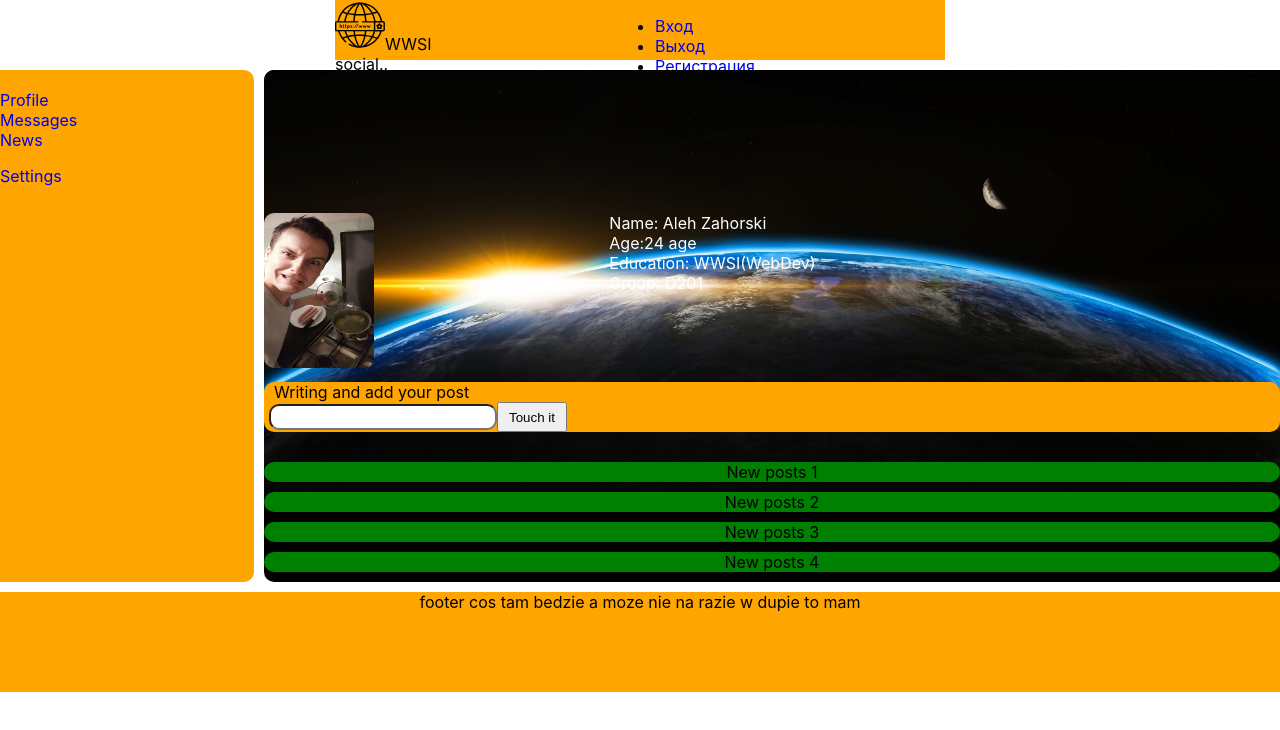
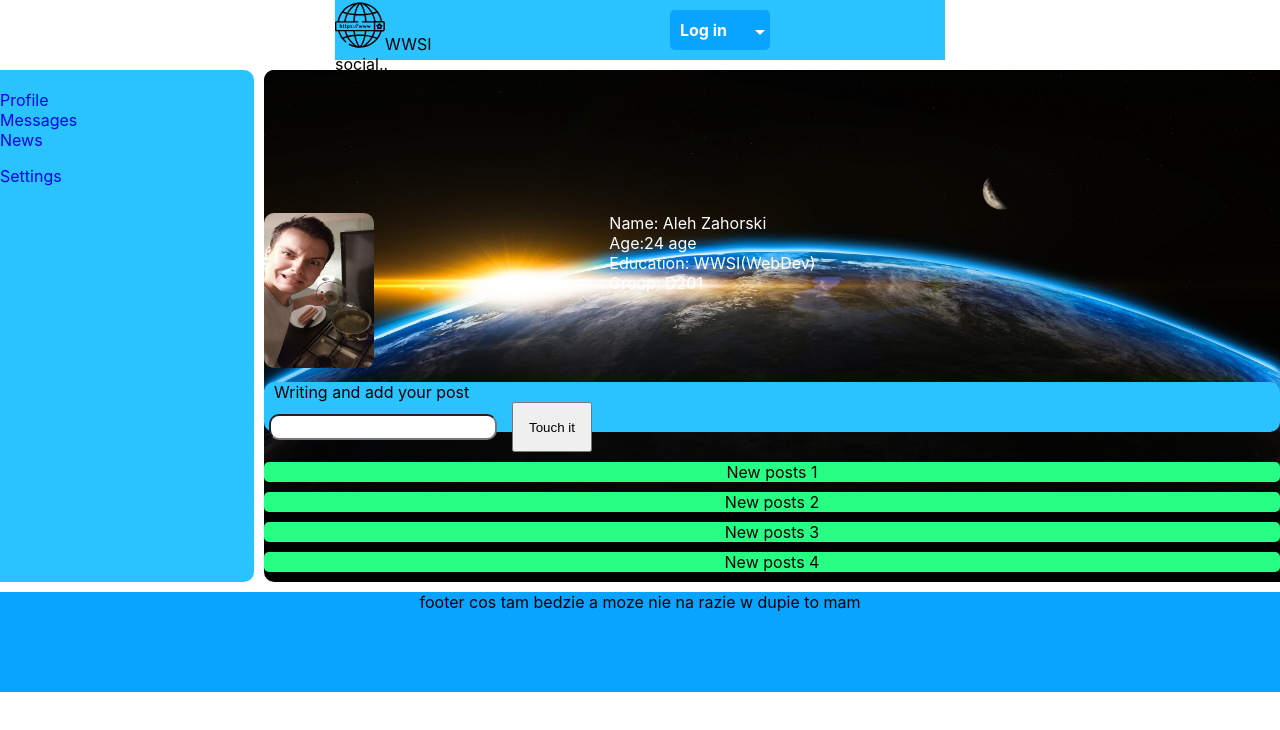
Before and after one commit to AlehZahorski/wwsiSocial, a React (Create React App) app: page / in a window 1280 px wide. Shown: the top 730 px of the page. Built offline with nearby package versions, Linux system fonts and the light colour scheme.

Commit message:
Made some changes

```diff
--- a/src/App.css
+++ b/src/App.css
@@ -18,11 +18,11 @@ grid-gap: 10px;
 }
 .headerQ{
   grid-area: header;
-  background-color: orange;
+  background-color: #2BC3FF;
 }
 .leftmenu{
 grid-area: lmenu;
-background-color: orange;
+background-color: #2BC3FF;
 border-top-right-radius: 10px;
 border-bottom-right-radius: 10px;
 }
@@ -40,7 +40,7 @@ border-bottom-left-radius: 10px;
 }
 .footer{
 grid-area: footer;
-background-color: orange;
+background-color: #08A4FF;
 text-align: center;
 height: 100px;
 }
@@ -55,8 +55,9 @@ height: 100px;
   border-radius: 10px;
 }
 .buttonaddpost{
-  width: 70px;
-  height: 30px;
+  margin-left: 15px;
+  width: 80px;
+  height: 50px;
 }
 a{
   text-decoration: none;
@@ -84,6 +85,9 @@ a{
 
 
 /* Стили кнопки выпадающего меню*/
-#sidebar{
-  margin-left: 120px;
+.Dropdown{
+  margin-left: 180px;
+  margin-top: 20px;
+  width: 100px;
+  height: 100px;
 }
--- /dev/null
+++ b/src/DropMenu/dropdown.js
@@ -0,0 +1,57 @@
+import React from 'react';
+import './style.css';
+
+
+class Dropdown extends React.Component {
+constructor(){
+ super();
+
+ this.state = {
+       displayMenu: false,
+     };
+
+  this.showDropdownMenu = this.showDropdownMenu.bind(this);
+  this.hideDropdownMenu = this.hideDropdownMenu.bind(this);
+
+};
+
+showDropdownMenu(event) {
+    event.preventDefault();
+    this.setState({ displayMenu: true }, () => {
+    document.addEventListener('click', this.hideDropdownMenu);
+    });
+  }
+
+  hideDropdownMenu() {
+    this.setState({ displayMenu: false }, () => {
+      document.removeEventListener('click', this.hideDropdownMenu);
+    });
+
+  }
+
+  render() {
+    return (
+        <div  className="dropdown" style = {{background:"red",width:"100px"}} >
+         <div className="button" onClick={this.showDropdownMenu}> Log in </div>
+
+          { this.state.displayMenu ? (
+
+          <ul>
+
+         <li><a className="active" href="#">Log in</a></li>
+         <li><a href="#">Regestration</a></li>
+         <li><a href="#">Log out</a></li>
+          </ul>
+        ):
+        (
+          null
+        )
+        }
+
+       </div>
+
+    );
+  }
+}
+
+export default Dropdown;
--- /dev/null
+++ b/src/DropMenu/style.css
@@ -0,0 +1,57 @@
+.dropdown {
+     position: relative;
+     display: inline-block;
+     margin-top: 10px;
+     margin-left: 175px;
+}
+ ul {
+     list-style-type: none;
+     margin: 0;
+     padding: 0;
+     top:45px;
+     right:0px;
+     width: 110px;
+     background-color: white;
+     font-weight:bold;
+     position: absolute;
+
+
+}
+ li a {
+     color: black;
+     text-decoration: none;
+}
+ li {
+     padding: 5px 5px;
+     border-bottom: 1px solid #e5e5e5;
+     text-align: center;
+}
+ li:last-child {
+     border-bottom: none;
+}
+ li:hover {
+     background-color: #e5e5e5;
+     color: white;
+}
+ .button{
+     width:80px;
+     height:20px;
+     background-color: #08A4FF ;
+     padding:10px;
+     border-radius:5px;
+     font-weight:bold;
+     color:white;
+}
+
+
+
+.button:before{
+    content:"";
+    position:absolute;
+    width:0px;
+    height:0px;
+    border: 5px solid;
+    border-color: white transparent transparent transparent;
+    right:5px;
+    top:20px;
+}
--- a/src/MainMenu.css
+++ b/src/MainMenu.css
@@ -45,7 +45,7 @@ grid-gap: 10px;
 .AddPosts{
   text-align: left;
   grid-area: AddPosts;
-  background-color: orange;
+  background-color: #2BC3FF;
   border-radius: 10px;
   margin-bottom: 10px;
   height: 50px;
@@ -53,26 +53,26 @@ grid-gap: 10px;
 .NewPosts{
   text-align: center;
   grid-area: NewPosts;
-  background-color: green;
-  border-radius: 10px;
+  background-color: #26FF84;
+  border-radius: 5px;
   margin-top: 10px;
 }
 .NewPosts2{
   text-align: center;
   grid-area: NewPosts2;
-  background-color: green;
-  border-radius: 10px;
+  background-color: #26FF84;
+  border-radius: 5px;
 }
 .NewPosts3{
   text-align: center;
   grid-area: NewPosts3;
-  background-color: green;
-  border-radius: 10px;
+  background-color: #26FF84;
+  border-radius: 5px;
 }
 .NewPosts4{
   text-align: center;
   grid-area: NewPosts4;
-  background-color: green;
-  border-radius: 10px;
+  background-color: #26FF84;
+  border-radius: 5px;
   margin-bottom: 10px;
 }
--- a/src/components/Header.jsx
+++ b/src/components/Header.jsx
@@ -1,7 +1,7 @@
 import React, { Component } from 'react';
 import logo from './images/domain.svg';
 import '../App.css';
-
+import Dropdown from '../DropMenu/dropdown.js';
 
 const Header = () => {
 return (
@@ -10,22 +10,15 @@ return (
      <img src={logo}  height="50" />
      WWSI social..
   </div>
+<Dropdown />
 
 
 
 
-    <div id="sidebar">
-    <div className="toggle-btn" onclick="openMenu()">
-    <span></span>
-    <span></span>
-    <span></span>
-    </div>
-      <ul>
-        <li><a href="#">Вход</a></li>
-        <li><a href="#">Выход</a></li>
-        <li><a href="#">Регистрация</a></li>
-      </ul>
-    </div>
+
+
+
+
 
 
 
```
